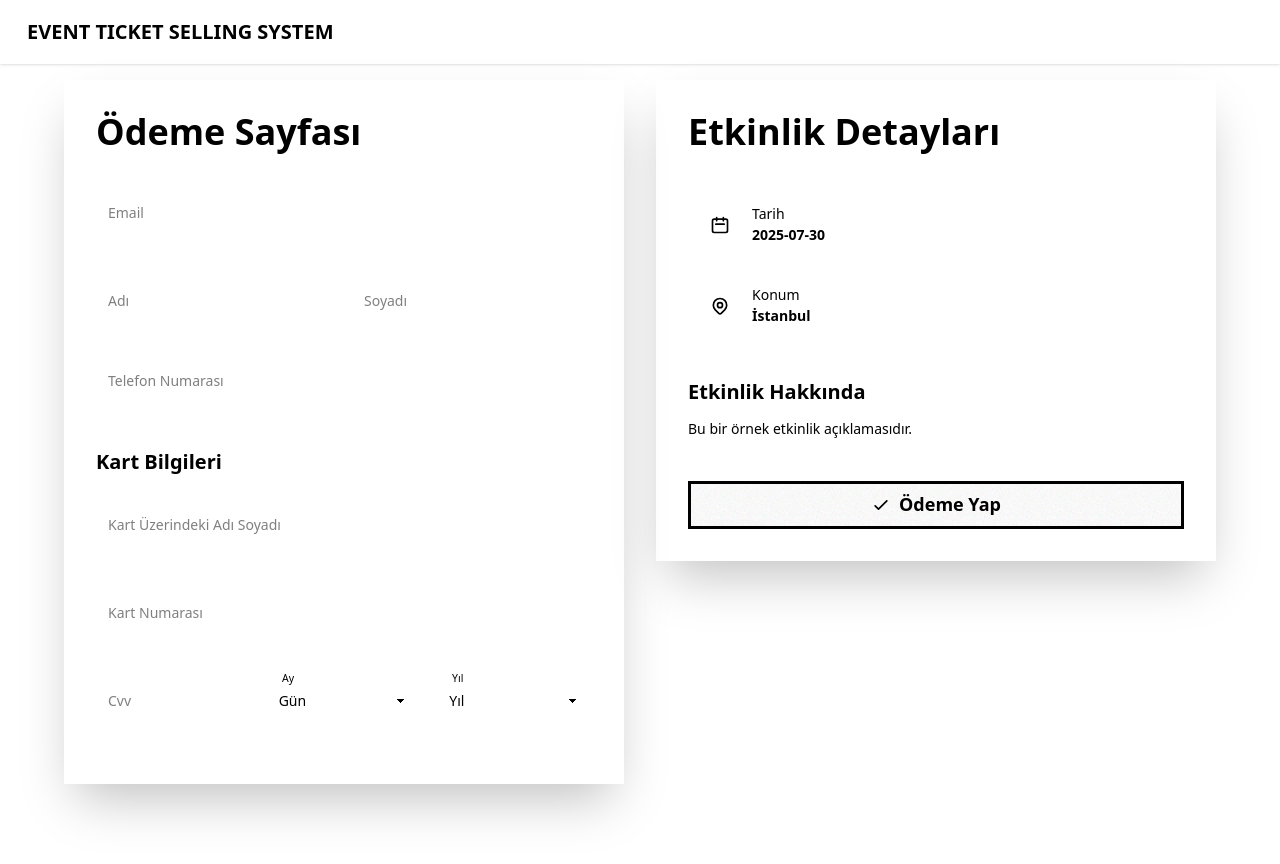
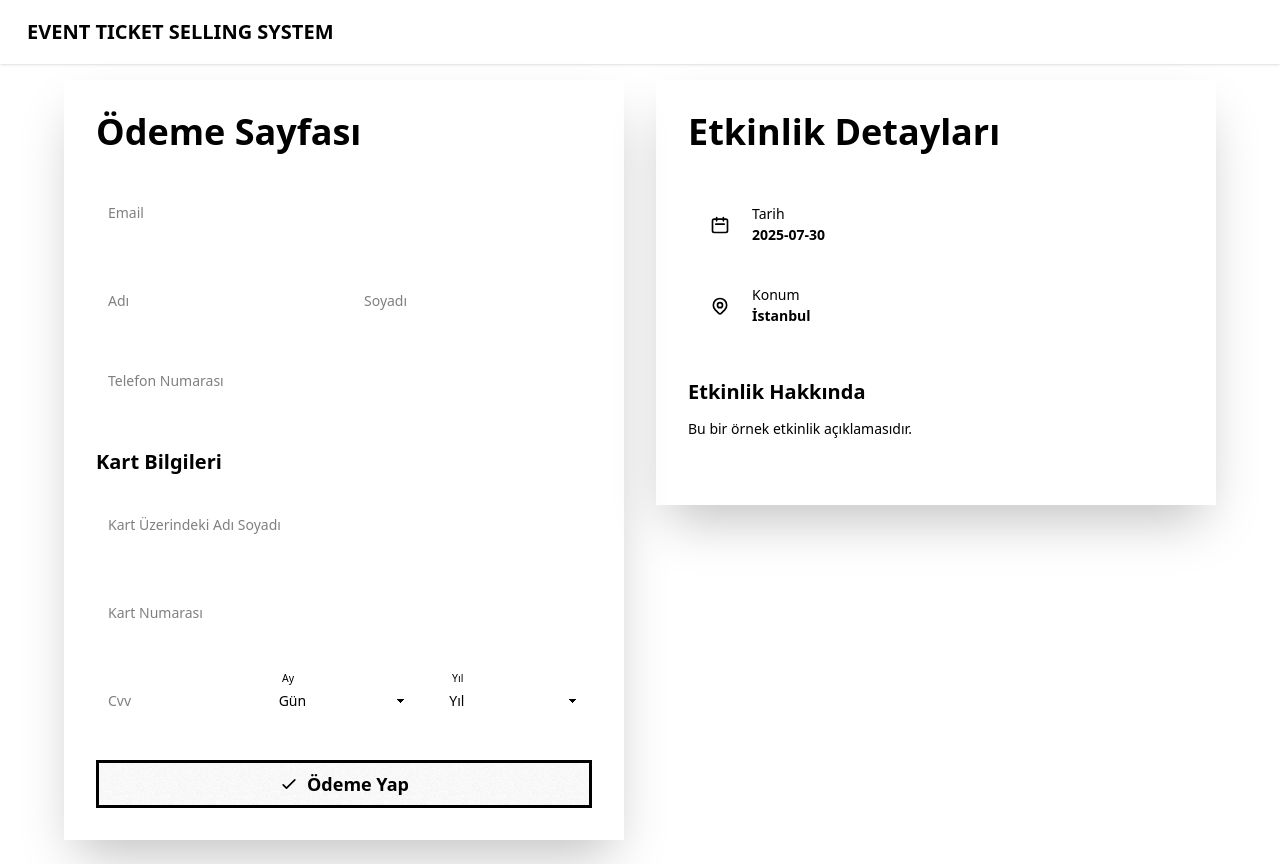
Before and after one commit to beytullahk54/event_ticket_selling_system, a Nuxt app in the folder frontend/: page /payment/1 in a window 1280 px wide. Built offline with nearby package versions, Linux system fonts and the light colour scheme.

Commit message:
Ödeme yap butonu konumunu güncelledik

```diff
--- a/frontend/app/pages/payment/[id].vue
+++ b/frontend/app/pages/payment/[id].vue
@@ -88,6 +88,15 @@
 
               </div>
 
+              <div class="flex justify-end">
+                <button class="btn btn-primary btn-lg flex-1 gap-2" @click="seatView = true">
+                  <svg class="w-5 h-5" fill="none" stroke="currentColor" viewBox="0 0 24 24">
+                    <path stroke-linecap="round" stroke-linejoin="round" stroke-width="2" d="M5 13l4 4L19 7"></path>
+                  </svg>
+                  Ödeme Yap
+                </button>
+              </div>
+
               </div>
             </div>
           </div>
@@ -133,16 +142,6 @@
                   <h3 class="text-xl font-semibold mb-3 text-base-content">Etkinlik Hakkında</h3>
                   <p class="text-base-content/80 leading-relaxed">Bu bir örnek etkinlik açıklamasıdır.</p>
                 </div>
-
-                <div class="card-actions flex flex-col sm:flex-row gap-3">
-                  <button class="btn btn-primary btn-lg flex-1 gap-2" @click="seatView = true">
-                    <svg class="w-5 h-5" fill="none" stroke="currentColor" viewBox="0 0 24 24">
-                      <path stroke-linecap="round" stroke-linejoin="round" stroke-width="2" d="M5 13l4 4L19 7"></path>
-                    </svg>
-                    Ödeme Yap
-                  </button>
-                </div>
-
               </div>
             </div>
           </div>
```
